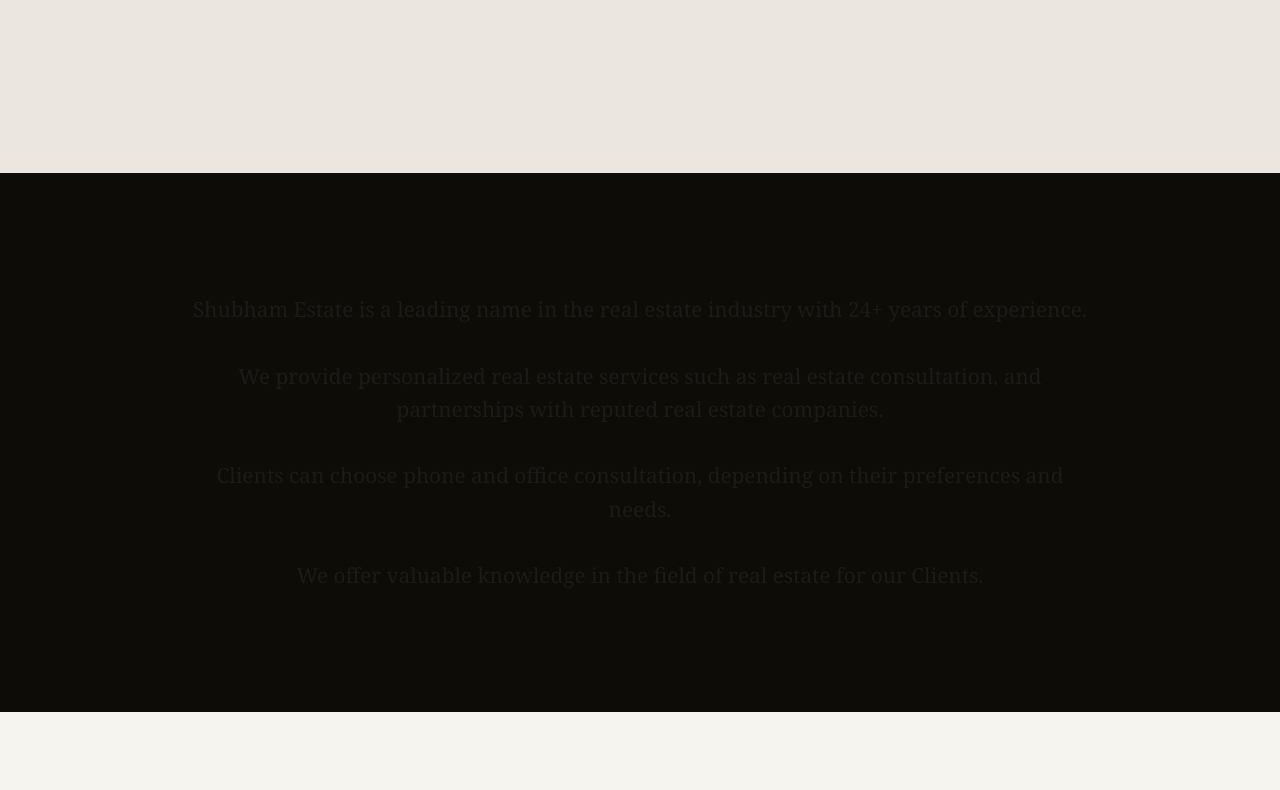
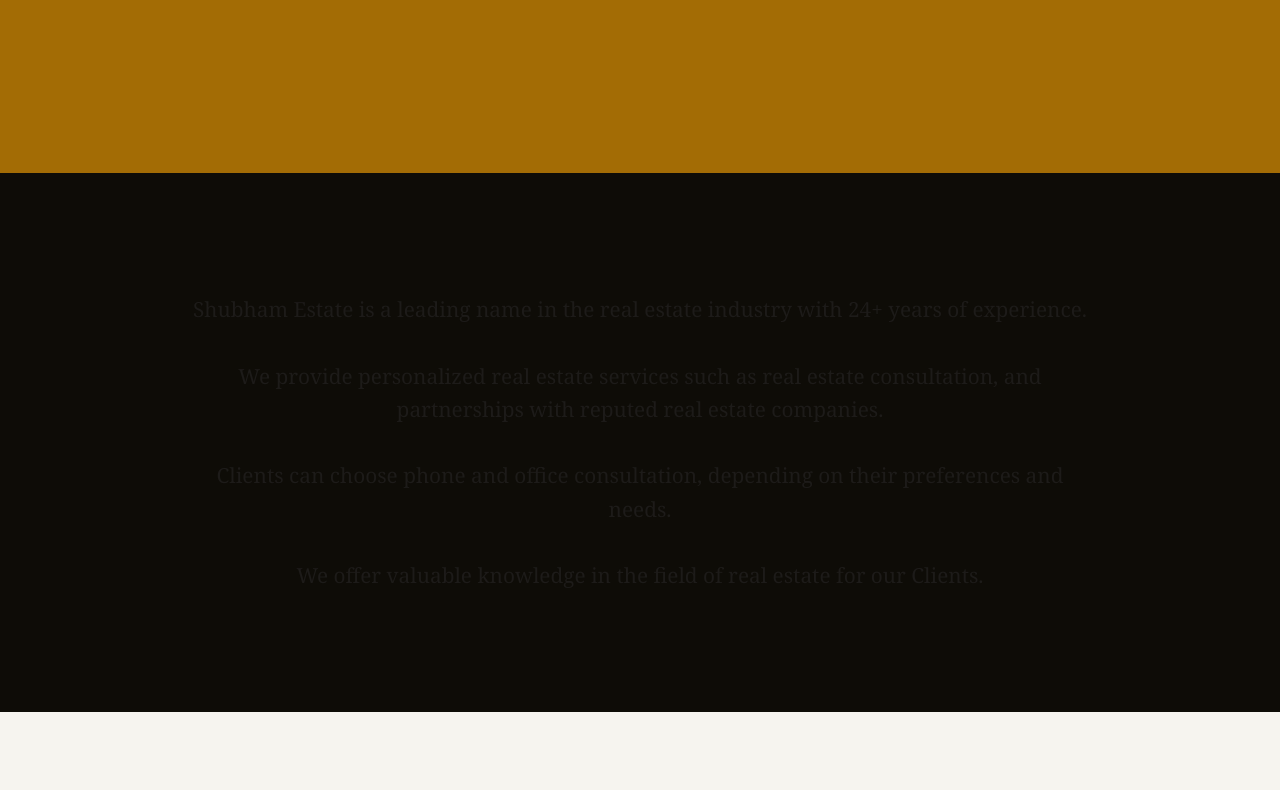
Before and after one commit to me-Dimple72/Shubham-Estate, a website: page docs/index.html in a window 1280 px wide. Shown: the part 627-1417 px from the top of the page. Drawn offline with Linux system fonts and the light colour scheme.

Commit message:
Add docs folder for GitHub pages

```diff
--- a/docs/style.css
+++ b/docs/style.css
@@ -6,7 +6,7 @@
 
 body {
   font-family: Georgia, serif;
-  background-color: #ece7de;
+  background-color: #a36c05;
   color: #111;
 }
 
```
